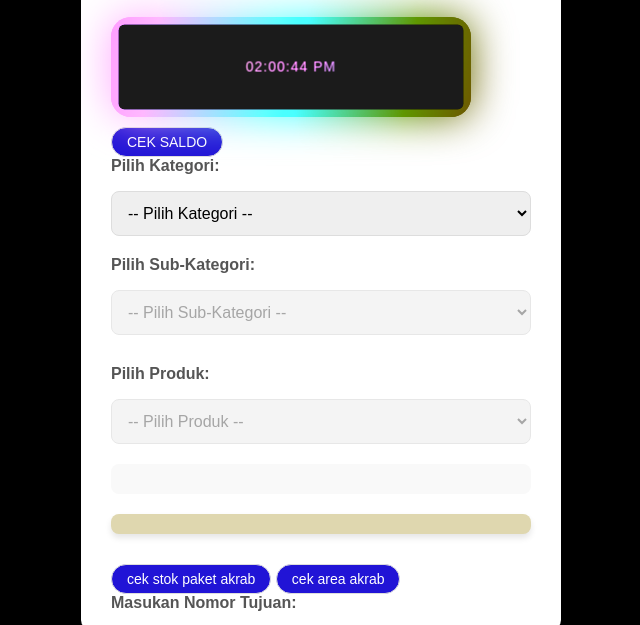
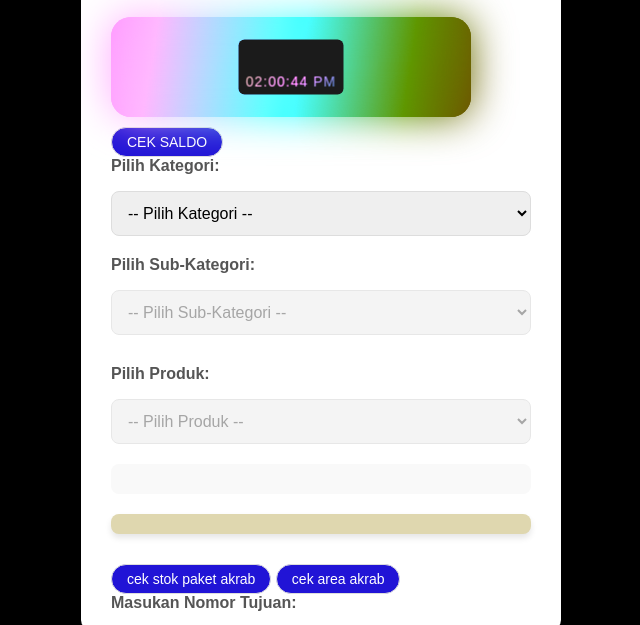
Before and after one commit to robychanel/jm, a plain HTML site: page index.html in a window 1280 px wide. Shown: the part 123-748 px from the top of the page, without its empty margins (349-989 px from the left). Drawn offline with Linux system fonts and the light colour scheme.

Commit message:
Update style.css

```diff
--- a/style.css
+++ b/style.css
@@ -26,9 +26,9 @@ html,body{
   transform: translate(-50%, -50%);
 }
 .wrapper .display{
-  z-index: 999;
-  height: 85px;
-  width: 345px;
+  z-index: 555;
+  height: 55px;
+  width: 105px;
   background: #1b1b1b;
   border-radius: 6px;
   text-align: center;
```
